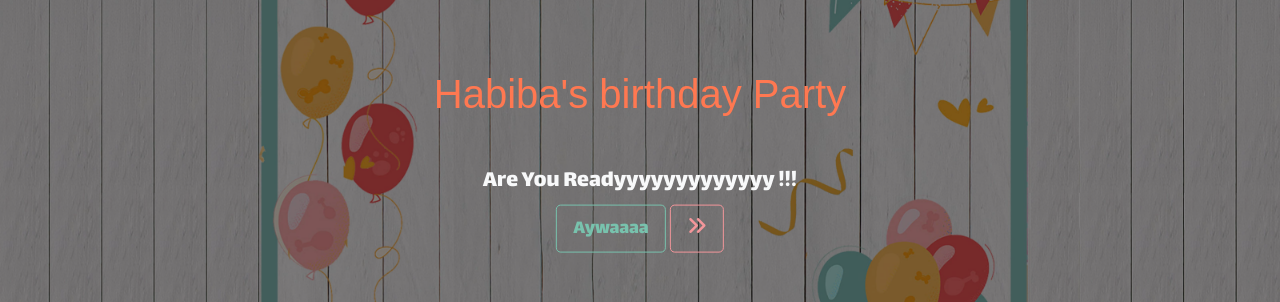
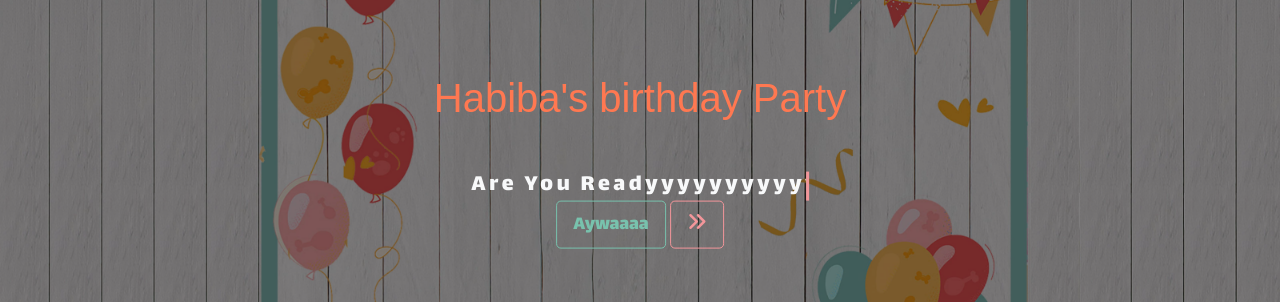
Before and after one commit to husam287/habibabirthday, an Angular app: page /home in a window 1280 px wide. Both pictures are taken after a click on the button "تمام طفيت". Shown: the part 239-541 px from the top of the page. Built offline with nearby package versions, Linux system fonts and the light colour scheme.

Commit message:
add text typer in birthday

```diff
--- a/src/app/home/home.component.css
+++ b/src/app/home/home.component.css
@@ -32,3 +32,29 @@
     animation-delay: 7s;
     animation-iteration-count: 50;
 }
+
+
+/* DEMO-SPECIFIC STYLES */
+.typewriter{
+    color: #fff;
+    overflow: hidden; /* Ensures the content is not revealed until the animation */
+    border-right: .15em solid #F3969A; /* The typwriter cursor */
+    white-space: nowrap; /* Keeps the content on a single line */
+    margin: 0 auto; /* Gives that scrolling effect as the typing happens */
+    letter-spacing: .15em; /* Adjust as needed */
+    animation:
+      typing 3.5s steps(50, end),
+      blink-caret .5s step-end infinite;
+  }
+
+  /* The typing effect */
+  @keyframes typing {
+    from { width: 0 }
+    to { width: 100% }
+  }
+
+  /* The typewriter cursor effect */
+  @keyframes blink-caret {
+    from, to { border-color: transparent }
+    50% { border-color: #F3969A }
+  }
--- a/src/app/home/home.component.html
+++ b/src/app/home/home.component.html
@@ -23,7 +23,7 @@
                                     <!--Section after phase 1 end-->
                 <div *ngIf="phase1Ended" class="vertical-center text-center">
                     <h1 class="text-danger" style="font-family: fantasy;">Habiba's birthday Party</h1>
-                    <h4 class="text-light" style="margin-top: 50px;">
+                    <h4 class="text-light  typewriter" style="margin-top: 50px;">
                         Are You Readyyyyyyyyyyyyy !!!
                     </h4>
 
--- a/src/app/videos/video-start/video-start.component.html
+++ b/src/app/videos/video-start/video-start.component.html
@@ -3,7 +3,7 @@
     <h4>
         حبيبه يلا اختاري من الزراير اللي تحت دي زرار و دوسي عليه
         <br>
-         كل زرار من دول وراه حد بيحبك اوي و عاوز يقولك كلمة بمناسبة عيد ميلادك ♥
+        ♥ كل زرار من دول وراه حد بيحبك اوي و عاوز يقولك كلمة بمناسبة عيد ميلادك
     </h4>
     <hr>
     <h6 >
```
